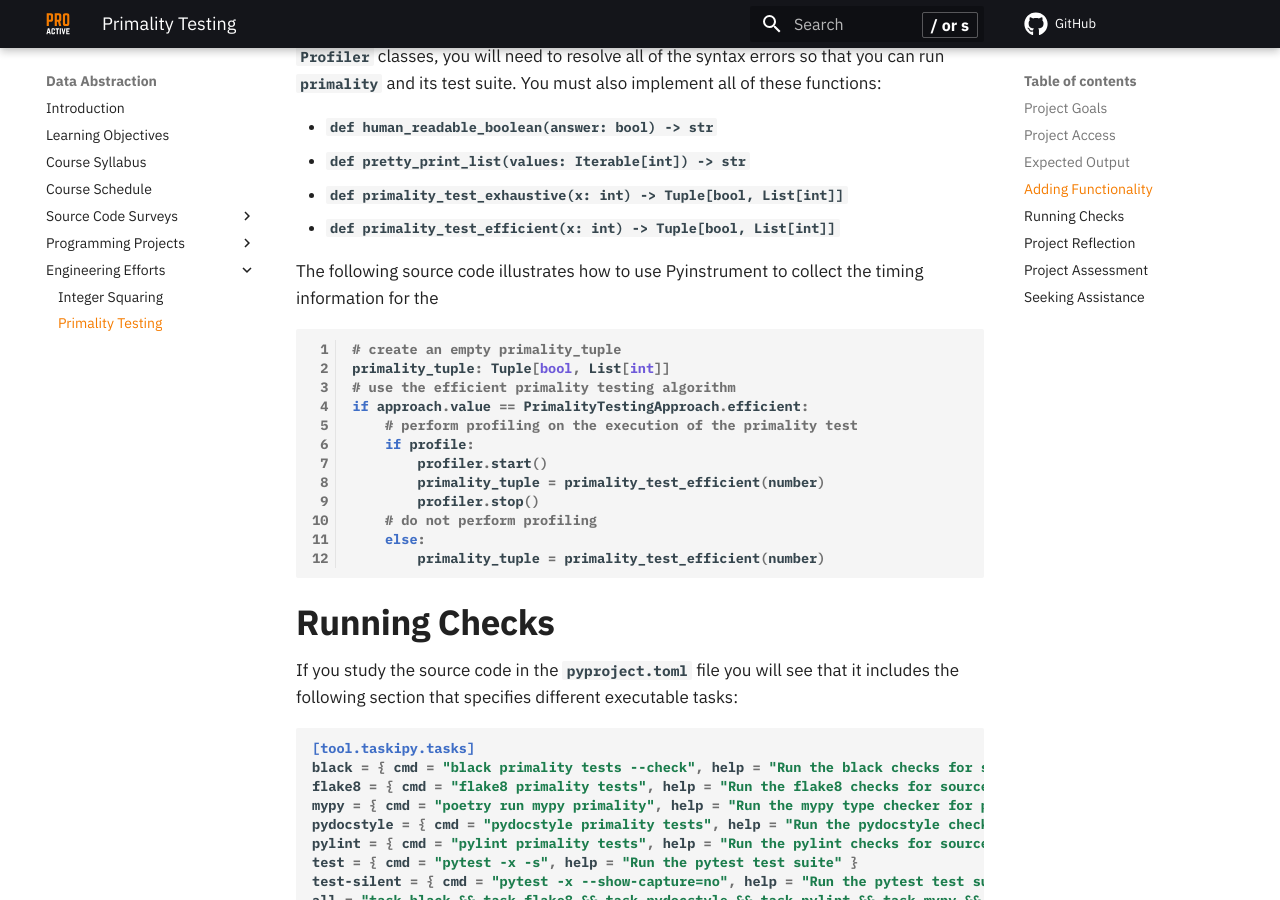
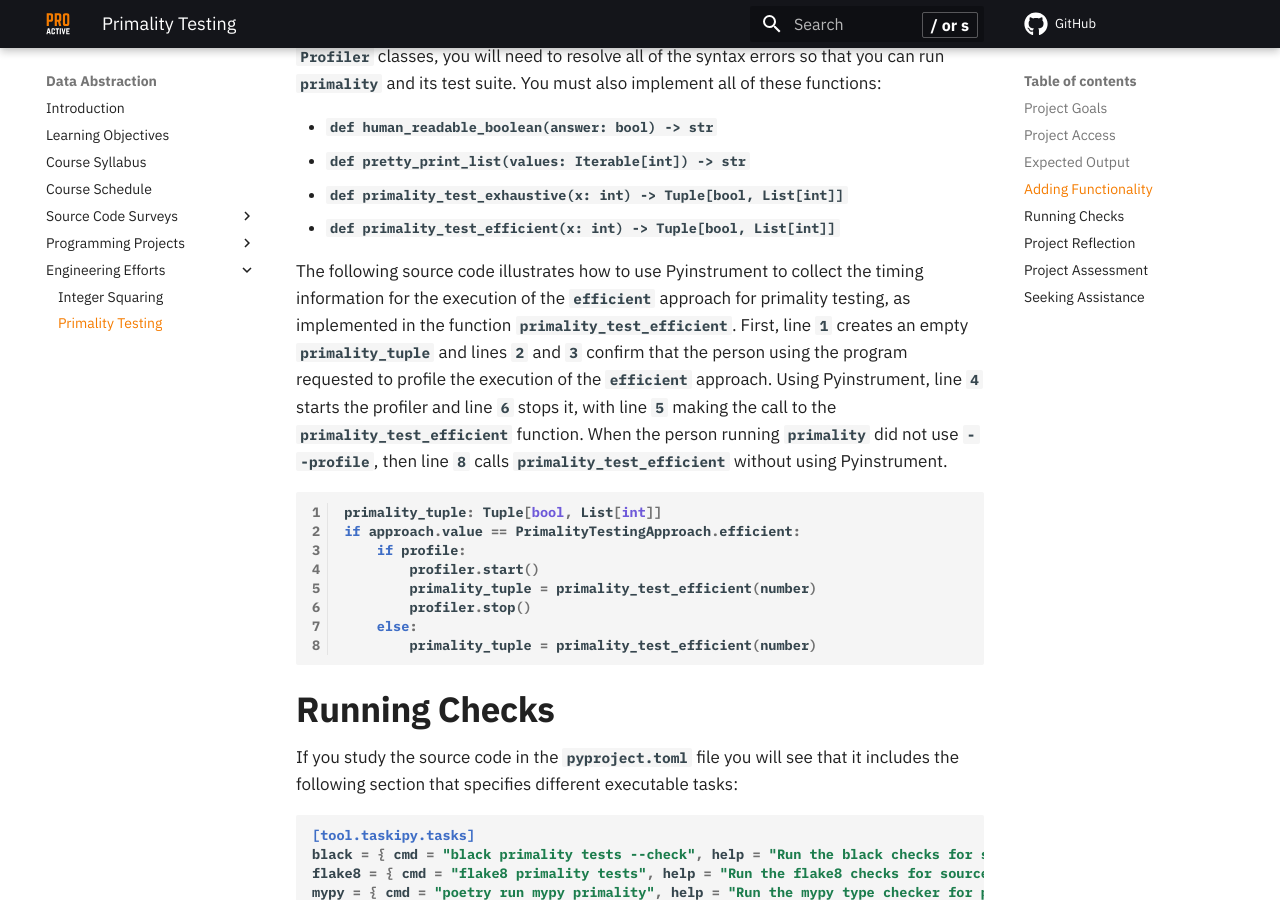
Before and after one commit to ProactiveProgrammers/www.proactiveprogrammers.com, an MkDocs documentation site: the page built from docs/data-abstraction/engineering-efforts/primality-testing.md, in a window 1280 px wide and 900 px high, scrolled down 3490 px. Built offline with MkDocs 1.6.1 and Material for MkDocs 9.7.7, drawn with Linux system fonts in a browser that asks for light colours; comment, search, counter and statistics services are not loaded.

Commit message:
feat: Add more details about use of Pyinstrument profiler in primality-testing.

````diff
--- a/docs/data-abstraction/engineering-efforts/primality-testing.md
+++ b/docs/data-abstraction/engineering-efforts/primality-testing.md
@@ -168,19 +168,22 @@ suite. You must also implement all of these functions:
 - `def primality_test_efficient(x: int) -> Tuple[bool, List[int]]`
 
 The following source code illustrates how to use Pyinstrument to collect the
-timing information for the
+timing information for the execution of the `efficient` approach for primality
+testing, as implemented in the function `primality_test_efficient`. First, line
+`1` creates an empty `primality_tuple` and lines `2` and `3` confirm that the
+person using the program requested to profile the execution of the `efficient`
+approach. Using Pyinstrument, line `4` starts the profiler and line `6` stops
+it, with line `5` making the call to the `primality_test_efficient` function.
+When the person running `primality` did not use `--profile`, then line `8` calls
+`primality_test_efficient` without using Pyinstrument.
 
 ```python linenums="1"
-# create an empty primality_tuple
 primality_tuple: Tuple[bool, List[int]]
-# use the efficient primality testing algorithm
 if approach.value == PrimalityTestingApproach.efficient:
-    # perform profiling on the execution of the primality test
     if profile:
         profiler.start()
         primality_tuple = primality_test_efficient(number)
         profiler.stop()
-    # do not perform profiling
     else:
         primality_tuple = primality_test_efficient(number)
 ```
````
